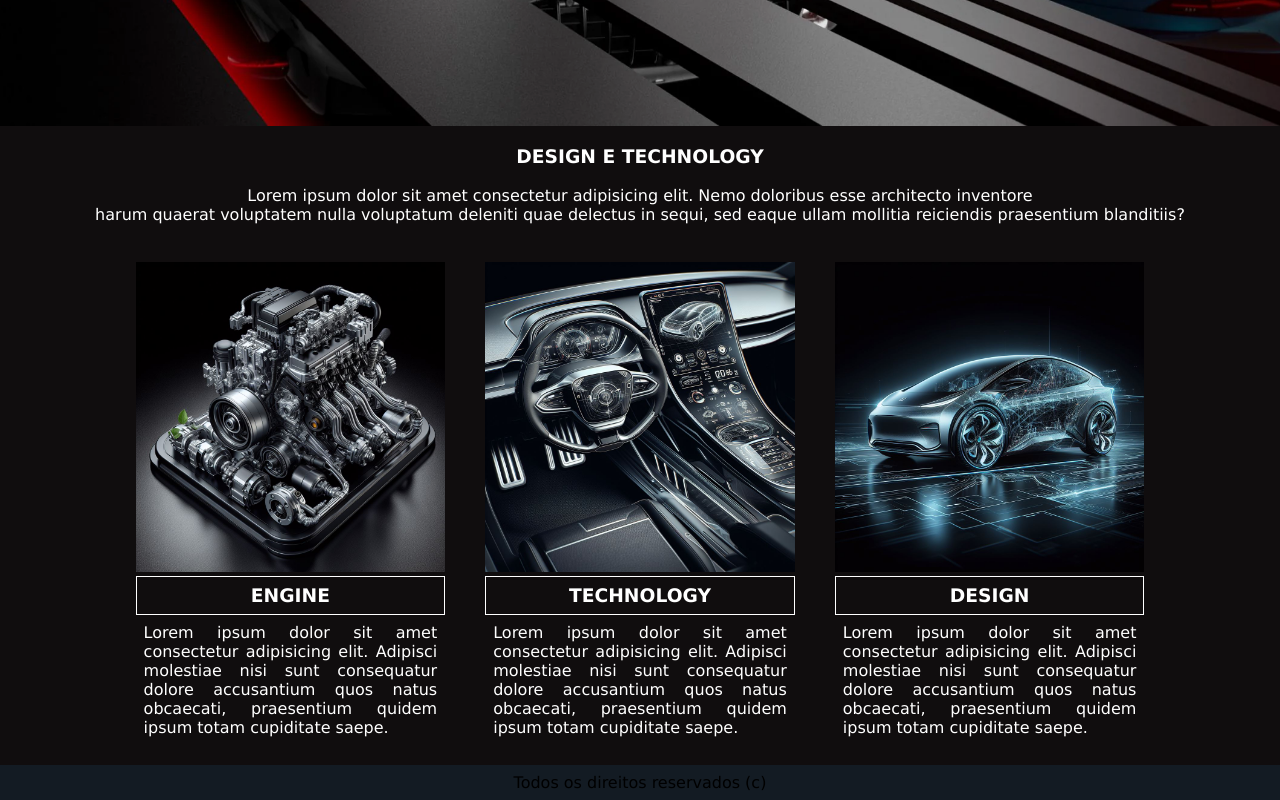
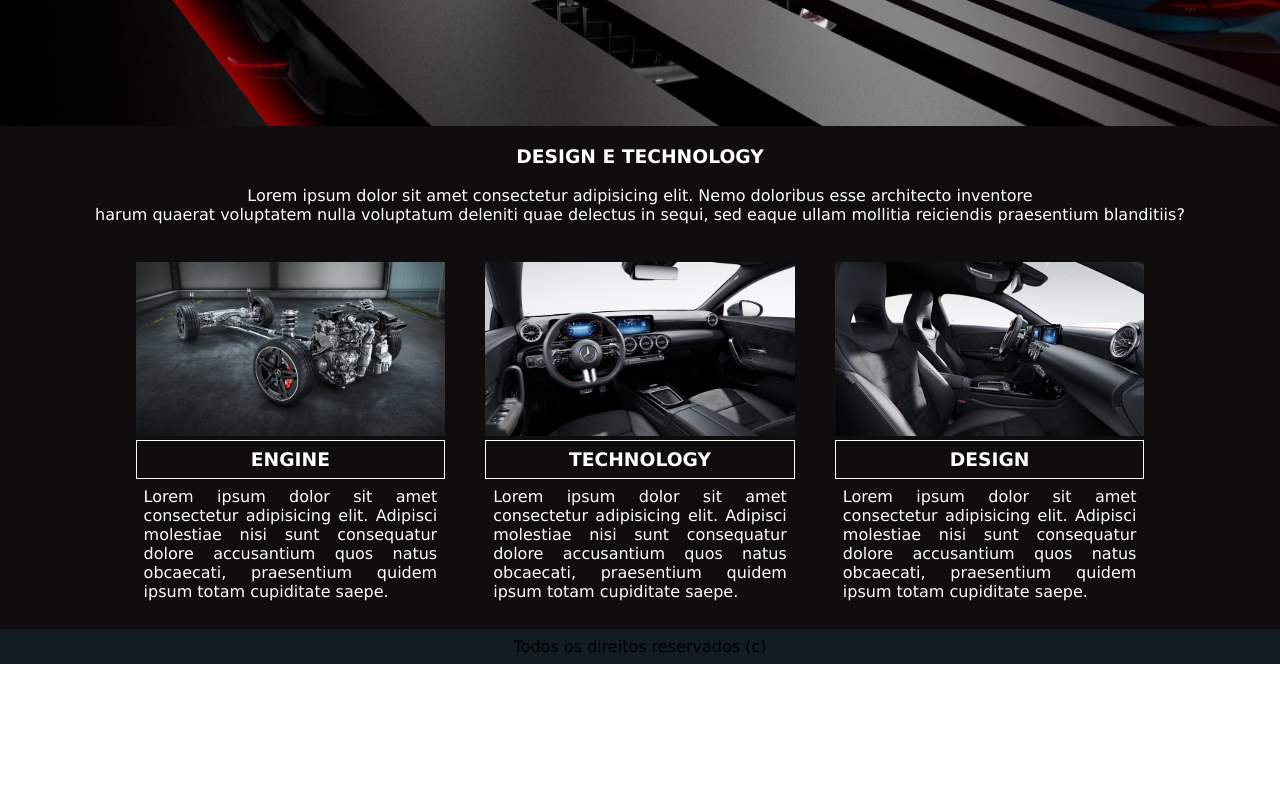
Before and after one commit to Clayton-Brochier/Proz_AWS_PojetoFrontEnd, a plain HTML site: page index.html in a window 1280 px wide. Shown: the part 674-1474 px from the top of the page. After the commit the page ends 1338 px from the top, so only its background shows below. Drawn offline with Linux system fonts and the light colour scheme.

Commit message:
Alteração cores e imagens

```diff
--- a/index.html
+++ b/index.html
@@ -36,17 +36,17 @@
         <br>
     <div class="center produto-container">
         <div class="engine">
-            <img src="imagens/_72c980ff-d6f5-4101-a007-a9c4cbb520c9.jpg" alt="">
+            <img src="./imagens/img/esqueleto-mercedes.jpg" alt="">
             <h3>Engine</h3>
             <p>Lorem ipsum dolor sit amet consectetur adipisicing elit. Adipisci molestiae nisi sunt consequatur dolore accusantium quos natus obcaecati, praesentium quidem ipsum totam cupiditate saepe.</p>
         </div>
         <div class="engine">
-            <img src="imagens/_ad5df089-6562-47bb-80c5-91b29ea2582b.jpg" alt="">
+            <img src="./imagens/img/interior-mercedes-frontal.jpg" alt="">
             <h3>Technology</h3>
             <p>Lorem ipsum dolor sit amet consectetur adipisicing elit. Adipisci molestiae nisi sunt consequatur dolore accusantium quos natus obcaecati, praesentium quidem ipsum totam cupiditate saepe.</p>
         </div>
         <div class="engine">
-            <img src="imagens/_017a7030-ec75-4ceb-a9bc-876f66a512c0.jpg" alt="">
+            <img src="./imagens/img/interior-mercedes-lateral.jpg" alt="">
             <h3>Design</h3>
             <p>Lorem ipsum dolor sit amet consectetur adipisicing elit. Adipisci molestiae nisi sunt consequatur dolore accusantium quos natus obcaecati, praesentium quidem ipsum totam cupiditate saepe.</p>
         </div>
```
Also changed, not shown: imagens/_017a7030-ec75-4ceb-a9bc-876f66a512c0.jpg (deleted), imagens/_72c980ff-d6f5-4101-a007-a9c4cbb520c9.jpg (deleted), imagens/_ad5df089-6562-47bb-80c5-91b29ea2582b.jpg (deleted), imagens/icons8-mustang-24.png (deleted), 2 other files.
